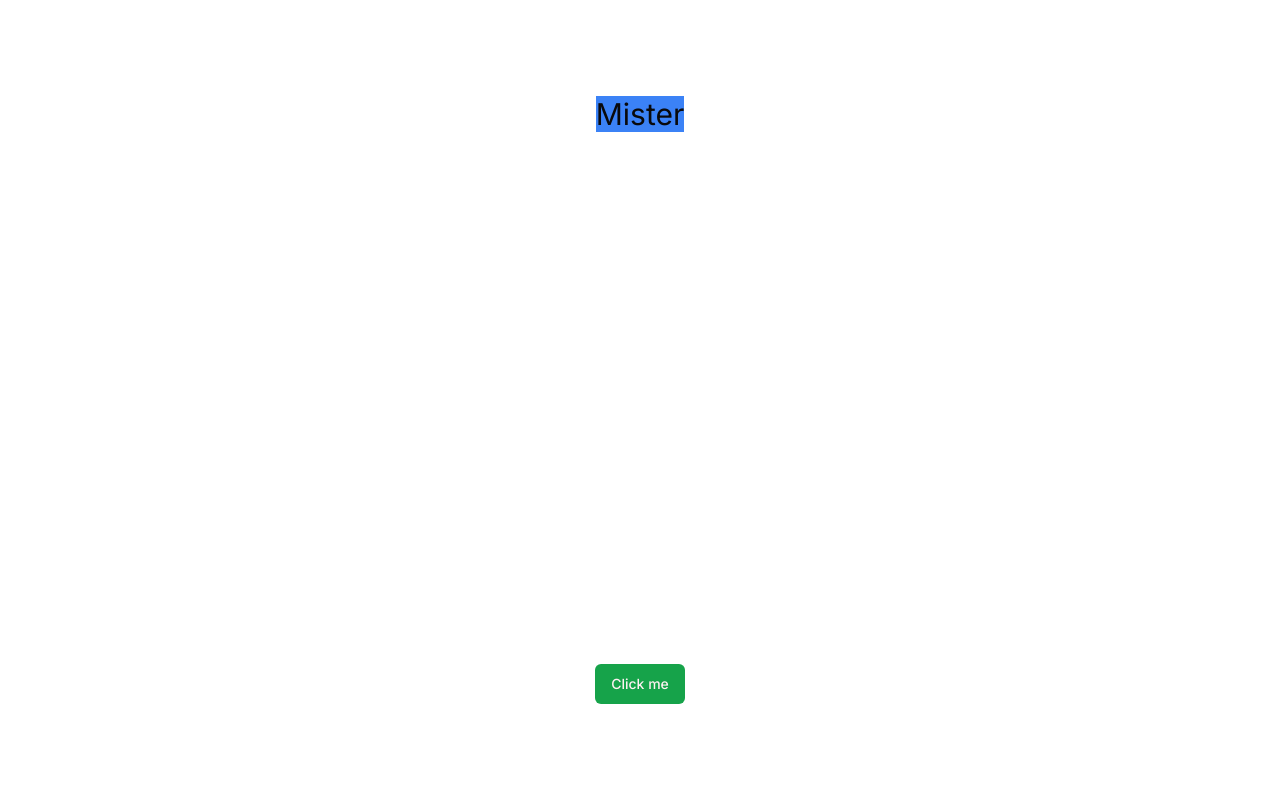
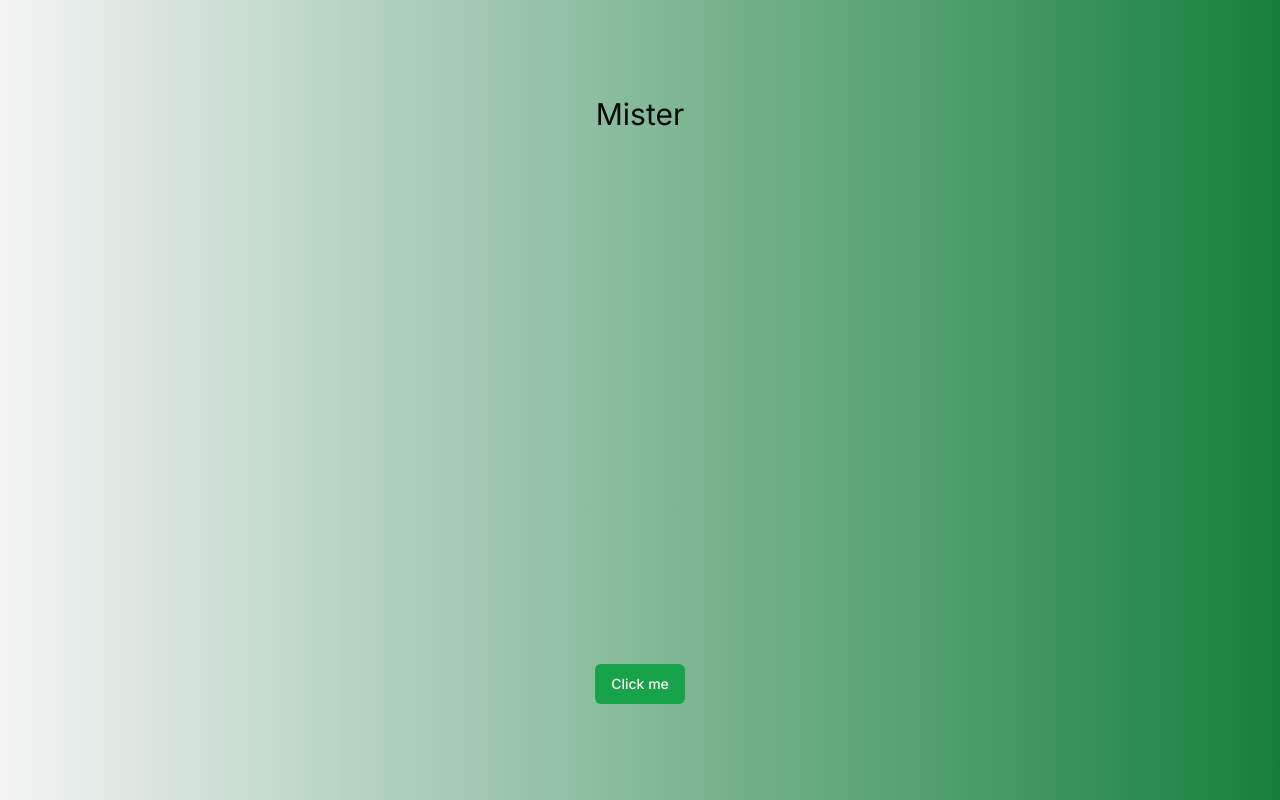
Before and after one commit to NewPhoneWhoDis/coffee-shop-finder, a Next.js app: page / in a window 1280 px wide. Built offline with nearby package versions, Linux system fonts and the light colour scheme.

Commit message:
Playing around with custom gardient

```diff
--- a/app/page.tsx
+++ b/app/page.tsx
@@ -2,8 +2,11 @@ import { Button } from "@/components/ui/button";
 
 export default function Home() {
   return (
-    <main className="flex min-h-screen flex-col items-center justify-between p-24">
-      <h1 className="bg-blue-500 text-3xl">Mister</h1>
+    <main
+      className="flex min-h-screen flex-col items-center justify-between p-24
+      bg-accent-interactive"
+    >
+      <h1 className="text-3xl">Mister</h1>
       <Button>Click me</Button>
     </main>
   );
--- a/tailwind.config.ts
+++ b/tailwind.config.ts
@@ -76,6 +76,20 @@ const config = {
       fontFamily: {
         sans: ["var(--font-sans)", ...fontFamily.sans],
       },
+      backgroundImage: {
+        // Primary Green Gradient
+        "primary-green-gradient":
+          "linear-gradient(to right, hsl(142.1, 76.2%, 36.3%), hsl(142.1, 70.6%, 45.3%))",
+        // Subtle Background Gradient for Light Mode
+        "subtle-bg-light":
+          "linear-gradient(to bottom, hsl(0, 0%, 100%), hsl(0, 0%, 100%))",
+        // Subtle Background Gradient for Dark Mode
+        "subtle-bg-dark":
+          "linear-gradient(to bottom, hsl(20, 14.3%, 4.1%), hsl(24, 9.8%, 10%))",
+        // Accent and Interactive Elements Gradient
+        "accent-interactive":
+          "linear-gradient(to right, hsl(240, 4.8%, 95.9%), hsl(142.4, 71.8%, 29.2%))",
+      },
     },
   },
   plugins: [require("tailwindcss-animate")],
```
